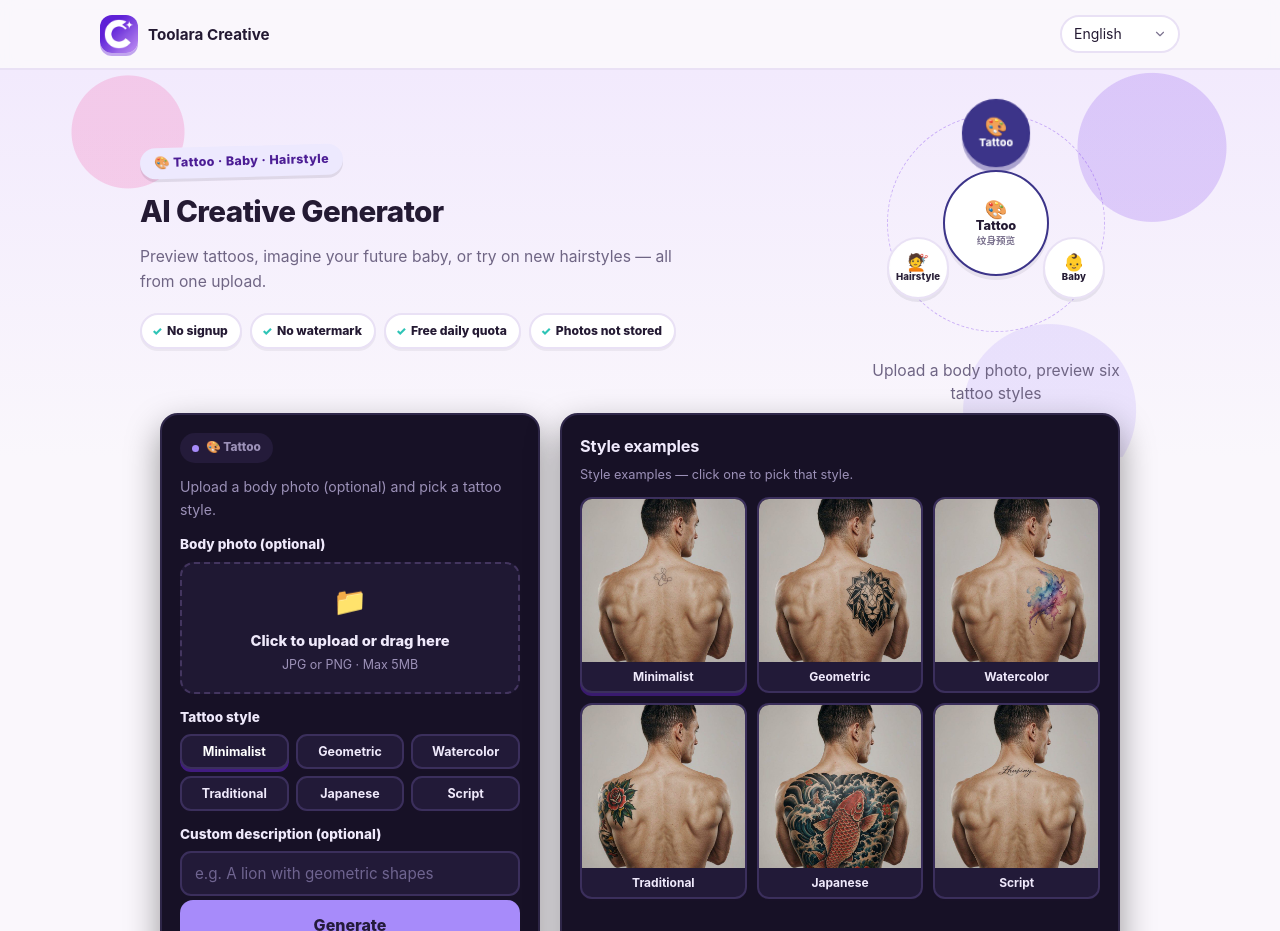
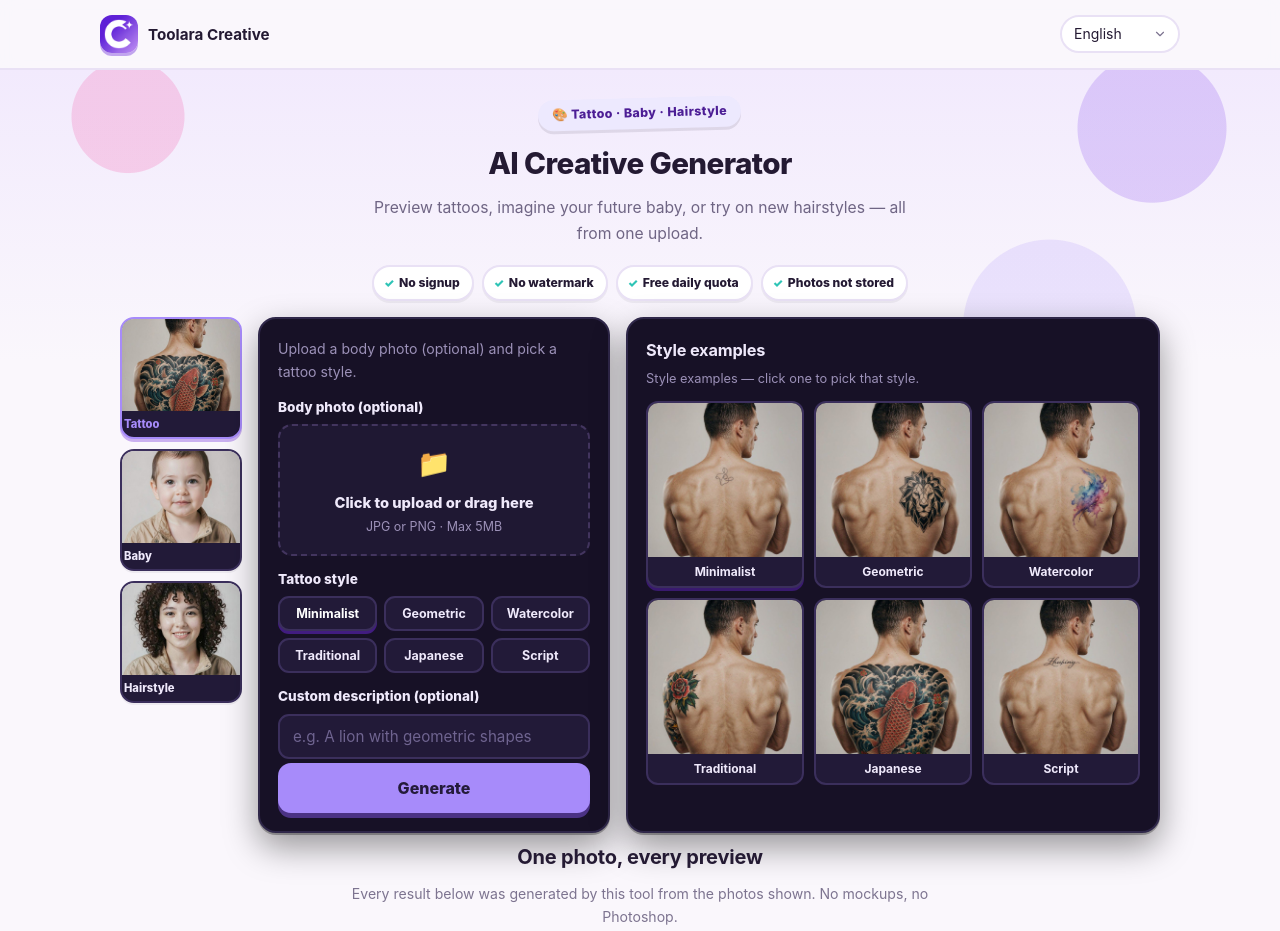
Before and after one commit to lvyafei2026-coder/ai-creative-generator, a website: page public/index.html in a window 1280 px wide. Shown: the top 931 px of the page. Drawn offline with Linux system fonts and the light colour scheme.

Commit message:
Replace ring selector with image-module mode rail on the left of the studio

```diff
--- a/public/css/style.css
+++ b/public/css/style.css
@@ -20,11 +20,11 @@ body { margin: 0; font-family: -apple-system, BlinkMacSystemFont, "Segoe UI", "P
 .hero h1 { font-size: 1.85rem; margin: 0 0 8px; font-weight: 850; letter-spacing: -0.02em; }
 .hero p { margin: 0 auto; color: #6f6584; font-size: 0.98rem; max-width: 560px; }
 
-.wrap { max-width: 1000px; margin: -44px auto 0; padding: 0 20px 64px; position: relative; z-index: 2; }
+.wrap { max-width: 1080px; margin: -44px auto 0; padding: 0 20px 64px; position: relative; z-index: 2; }
 .card { background: var(--card); border: 2px solid var(--border); border-radius: var(--radius); padding: 28px; margin-bottom: 22px; box-shadow: var(--shadow); }
 
 /* ---- 工作台左右分栏：左控制面板 / 右固定画布（状态切换） ---- */
-.studio { display: grid; grid-template-columns: 380px minmax(0, 1fr); gap: 20px; align-items: stretch; }
+.studio { display: grid; grid-template-columns: 122px 352px minmax(0, 1fr); gap: 16px; align-items: stretch; }
 .studio .card { margin-bottom: 0; display: flex; flex-direction: column; padding: 18px; }
 .stage { padding: 18px; min-height: 0; }
 .ex-view { display: flex; flex-direction: column; }
@@ -163,6 +163,10 @@ body { margin: 0; font-family: -apple-system, BlinkMacSystemFont, "Segoe UI", "P
 .studio[data-mode="tattoo"] .preset-btn { background: #221a38; border-color: #3b2f5c; }
 .studio[data-mode="tattoo"] .preset-btn:hover { border-color: var(--accent); }
 .studio[data-mode="tattoo"] .ex-card { background: #221a38; border-color: #3b2f5c; }
+.studio[data-mode="tattoo"] .rail-item { background: #221a38; border-color: #3b2f5c; }
+.studio[data-mode="tattoo"] .rail-item .rail-label { color: var(--text); }
+.studio[data-mode="tattoo"] .rail-item.active { border-color: var(--accent); }
+.studio[data-mode="tattoo"] .rail-item.active .rail-label { color: var(--accent); }
 .studio[data-mode="tattoo"] .ex-card img { background: #171126; }
 .studio[data-mode="tattoo"] .ex-card:hover { border-color: var(--accent); }
 .studio[data-mode="tattoo"] .ex-label { color: var(--text); }
@@ -198,29 +202,14 @@ body { margin: 0; font-family: -apple-system, BlinkMacSystemFont, "Segoe UI", "P
 .mode-desc { font-size: 0.88rem; color: var(--muted); margin: 0 0 12px; }
 label { display: block; font-weight: 800; font-size: 0.85rem; margin-bottom: 6px; }
 
-/* 左栏当前模式标识（切换器在 hero 环形导航） */
-.mode-current { display: inline-flex; align-items: center; gap: 7px; align-self: flex-start; font-size: 0.74rem; font-weight: 800; color: var(--muted); background: var(--lav); border-radius: 999px; padding: 5px 12px; margin-bottom: 12px; }
-.mode-current .mc-dot { width: 7px; height: 7px; border-radius: 50%; background: var(--accent); }
-
-/* ---- 环形功能导航（hero 右侧） ---- */
-.hero-shell { display: grid; grid-template-columns: minmax(0, 1fr) 288px; gap: 30px; align-items: center; max-width: 1000px; text-align: left; }
-.hero-copy h1, .hero-copy p { text-align: left; margin-left: 0; margin-right: 0; }
-.hero-copy .trust-bar { justify-content: flex-start; }
-.ring-col { display: flex; flex-direction: column; align-items: center; gap: 12px; }
-.mode-ring { position: relative; width: 250px; height: 250px; }
-.ring-orbit { position: absolute; inset: 16px; border: 1.5px dashed rgba(124,58,237,0.34); border-radius: 50%; }
-.ring-node { position: absolute; left: 50%; top: 50%; width: 62px; height: 62px; margin: -31px 0 0 -31px; padding: 0; border-radius: 50%; border: 2px solid var(--border); background: #fff; color: var(--text); display: flex; flex-direction: column; align-items: center; justify-content: center; gap: 1px; cursor: pointer; font-family: inherit; box-shadow: 0 3px 0 rgba(36,26,51,0.08); transition: transform 0.55s cubic-bezier(0.45,0.05,0.35,1.2), background 0.2s, border-color 0.2s, color 0.2s, box-shadow 0.2s; will-change: transform; }
-.ring-node-icon { font-size: 1.05rem; line-height: 1; }
-.ring-node-label { font-size: 0.6rem; font-weight: 800; letter-spacing: 0.01em; }
-.ring-node:hover:not(.active) { border-color: #c4b5fd; }
-.ring-node.active[data-mode="tattoo"] { background: #3c3489; border-color: #3c3489; color: #fff; box-shadow: 0 5px 0 rgba(60,52,137,0.4); }
-.ring-node.active[data-mode="baby"] { background: #db2777; border-color: #db2777; color: #fff; box-shadow: 0 5px 0 rgba(219,39,119,0.38); }
-.ring-node.active[data-mode="hairstyle"] { background: #7c3aed; border-color: #7c3aed; color: #fff; box-shadow: 0 5px 0 rgba(109,40,217,0.42); }
-.ring-hub { position: absolute; left: 50%; top: 50%; transform: translate(-50%, -50%); width: 106px; height: 106px; border-radius: 50%; background: #fff; border: 2px solid #7c3aed; display: flex; flex-direction: column; align-items: center; justify-content: center; gap: 1px; text-align: center; padding: 6px; box-shadow: 0 4px 0 rgba(36,26,51,0.07); transition: border-color 0.25s; }
-.ring-hub-icon { font-size: 1.15rem; line-height: 1; }
-.ring-hub-name { font-size: 0.8rem; font-weight: 850; line-height: 1.15; }
-.ring-hub-zh { font-size: 0.6rem; font-weight: 700; color: var(--muted); line-height: 1.2; }
-.ring-tag { margin: 0; max-width: 260px; font-size: 0.76rem; line-height: 1.45; color: var(--muted); text-align: center; }
+/* ---- 功能菜单栏：每个功能用真实效果图做模块 ---- */
+.mode-rail { display: flex; flex-direction: column; gap: 10px; }
+.rail-item { padding: 0; overflow: hidden; border: 2px solid var(--border); background: #fff; border-radius: 14px; cursor: pointer; font-family: inherit; box-shadow: 0 2px 0 rgba(36,26,51,0.06); transition: border-color 0.15s, transform 0.15s, box-shadow 0.15s; display: flex; flex-direction: column; }
+.rail-item img { display: block; width: 100%; height: 92px; object-fit: cover; background: #f1ebfa; }
+.rail-label { display: block; padding: 6px 2px; font-size: 0.7rem; font-weight: 800; color: var(--text); text-align: center; }
+.rail-item:hover { border-color: #c4b5fd; transform: translateY(-2px); }
+.rail-item.active { border-color: var(--accent); box-shadow: 0 3px 0 rgba(109,40,217,0.34); }
+.rail-item.active .rail-label { color: var(--accent-dark); }
 
 input[type="text"] { width: 100%; padding: 11px 13px; border: 2px solid var(--border); border-radius: 11px; font-size: 0.95rem; margin-bottom: 4px; background: #fff; color: var(--text); transition: border-color 0.15s, box-shadow 0.15s; font-family: inherit; }
 input[type="text"]:focus { outline: none; border-color: var(--accent); box-shadow: 0 0 0 3px rgba(124,58,237,0.15); }
@@ -316,12 +305,15 @@ li { margin-bottom: 8px; line-height: 1.65; }
 @media (max-width: 960px) { .site-footer-grid { grid-template-columns: repeat(2,minmax(0,1fr)); gap: 34px; } .site-footer-column:first-child { grid-column: 1 / -1; } }
 @media (max-width: 760px) { .site-footer { padding: 36px 20px 20px !important; } .site-footer-grid { grid-template-columns: 1fr; gap: 28px; } .site-footer-column:first-child { grid-column: auto; } .site-footer-links { gap: 10px 14px; } .site-footer-bottom { margin-top: 28px; } }
 
+
+@media (max-width: 1080px) {
+  .studio { grid-template-columns: 112px 330px minmax(0, 1fr); gap: 14px; }
+  .rail-item img { height: 84px; }
+}
+
 @media (max-width: 900px) {
-  .hero-shell { grid-template-columns: 1fr; gap: 22px; text-align: center; }
-  .hero-copy h1, .hero-copy p { text-align: center; margin-left: auto; margin-right: auto; }
-  .hero-copy .trust-bar { justify-content: center; }
-  .mode-ring { width: 224px; height: 224px; }
-  .ring-hub { width: 96px; height: 96px; }
-  .ring-node { width: 56px; height: 56px; margin: -28px 0 0 -28px; }
-  .ring-node-icon { font-size: 0.95rem; }
+  .studio { grid-template-columns: 1fr; }
+  .mode-rail { flex-direction: row; }
+  .rail-item { flex: 1; }
+  .rail-item img { height: 74px; }
 }
--- a/public/index.html
+++ b/public/index.html
@@ -83,7 +83,7 @@
 }
 </script>
 
-<link rel="stylesheet" href="/css/style.css?v=20261103c">
+<link rel="stylesheet" href="/css/style.css?v=20261103d">
 <style id="footer-groups-css">
 .site-footer-grid{grid-template-columns:minmax(0,0.85fr) minmax(0,2.65fr)!important;gap:40px!important}
 .site-footer-column:nth-child(2){grid-row:1/span 2!important}
@@ -121,8 +121,7 @@
 
 
 <header class="hero">
-  <div class="hero-inner hero-shell">
-    <div class="hero-copy">
+  <div class="hero-inner">
     <div class="hero-badge" data-i18n="badge">🎨 Tattoo · Baby · Hairstyle</div>
     <h1 data-i18n="h1">AI Creative Generator</h1>
     <p data-i18n="subtitle">Preview tattoos, imagine your future baby, or try on new hairstyles — all from one upload.</p>
@@ -133,38 +132,27 @@
       <li data-i18n="trustPrivate">Photos not stored</li>
     </ul>
   </div>
-    <div class="ring-col">
-      <div class="mode-ring" id="modeRing" role="tablist" aria-label="Choose a function">
-        <div class="ring-orbit" aria-hidden="true"></div>
-        <button type="button" class="ring-node active" role="tab" data-mode="tattoo" onclick="switchMode('tattoo')">
-          <span class="ring-node-icon" aria-hidden="true">🎨</span>
-          <span class="ring-node-label" data-i18n="ringNameTattoo">Tattoo</span>
-        </button>
-        <button type="button" class="ring-node" role="tab" data-mode="baby" onclick="switchMode('baby')">
-          <span class="ring-node-icon" aria-hidden="true">👶</span>
-          <span class="ring-node-label" data-i18n="ringNameBaby">Baby</span>
-        </button>
-        <button type="button" class="ring-node" role="tab" data-mode="hairstyle" onclick="switchMode('hairstyle')">
-          <span class="ring-node-icon" aria-hidden="true">💇</span>
-          <span class="ring-node-label" data-i18n="ringNameHair">Hairstyle</span>
-        </button>
-        <div class="ring-hub" id="ringHub" aria-live="polite">
-          <span class="ring-hub-icon" id="hubIcon" aria-hidden="true">🎨</span>
-          <span class="ring-hub-name" id="hubName" data-i18n="ringNameTattoo">Tattoo</span>
-          <span class="ring-hub-zh" id="hubZh" data-i18n="ringZhTattoo">纹身预览</span>
-        </div>
-      </div>
-      <p class="ring-tag" id="ringTag" data-i18n="ringTagTattoo">Upload a body photo, preview six tattoo styles</p>
-    </div>
-  </div>
 </header>
 
 <main class="wrap">
   <div class="studio" id="studio" data-mode="tattoo">
+    <nav class="mode-rail" aria-label="Choose a function">
+      <button type="button" class="rail-item active" data-mode="tattoo" onclick="switchMode('tattoo')">
+        <img src="/examples/tattoo/japanese.jpg" alt="Tattoo preview example" width="128" height="96">
+        <span class="rail-label" data-i18n="ringNameTattoo">Tattoo</span>
+      </button>
+      <button type="button" class="rail-item" data-mode="baby" onclick="switchMode('baby')">
+        <img src="/examples/baby/baby.jpg" alt="Baby prediction example" width="128" height="96" loading="lazy">
+        <span class="rail-label" data-i18n="ringNameBaby">Baby</span>
+      </button>
+      <button type="button" class="rail-item" data-mode="hairstyle" onclick="switchMode('hairstyle')">
+        <img src="/examples/hair/curly.jpg" alt="Hairstyle try-on example" width="128" height="96" loading="lazy">
+        <span class="rail-label" data-i18n="ringNameHair">Hairstyle</span>
+      </button>
+    </nav>
+
     <section class="card">
       <h2 class="visually-hidden" data-i18n="calcHeading">Creative generator</h2>
-
-      <div class="mode-current"><span class="mc-dot" aria-hidden="true"></span><span id="modeCurrentLabel" data-i18n="modeTattoo">🎨 Tattoo</span></div>
 
       <!-- Tattoo -->
       <div id="mode-tattoo" class="mode-panel">
@@ -530,6 +518,6 @@
 </footer>
 
 <script src="/js/i18n.js"></script>
-<script src="/js/app.js?v=20261103c"></script>
+<script src="/js/app.js?v=20261103d"></script>
 </body>
 </html>
--- a/public/js/app.js
+++ b/public/js/app.js
@@ -38,56 +38,18 @@ function updateSample() {
   else sampleImg.src = '/examples/baby/baby.jpg';
 }
 updateSample();
-document.addEventListener('DOMContentLoaded', () => { layoutRing(); updateRingInfo(); });
-window.addEventListener('load', () => { layoutRing(); updateRingInfo(); });
-window.addEventListener('resize', layoutRing);
-window.addEventListener('i18n-ready', updateRingInfo);
+document.addEventListener('DOMContentLoaded', updateModeUI);
+window.addEventListener('i18n-ready', updateModeUI);
 
-const RING_META = {
-  tattoo:   { emoji: '🎨', nameKey: 'ringNameTattoo', zhKey: 'ringZhTattoo', tagKey: 'ringTagTattoo', labelKey: 'modeTattoo', color: '#3c3489' },
-  baby:     { emoji: '👶', nameKey: 'ringNameBaby',   zhKey: 'ringZhBaby',   tagKey: 'ringTagBaby',   labelKey: 'modeBaby',   color: '#db2777' },
-  hairstyle:{ emoji: '💇', nameKey: 'ringNameHair',   zhKey: 'ringZhHair',   tagKey: 'ringTagHair',   labelKey: 'modeHair',   color: '#7c3aed' }
-};
-const RING_ORDER = ['tattoo', 'baby', 'hairstyle'];
-
-// 环形导航布局：选中节点旋转到正上方，其余按 120° 均分
-function layoutRing() {
-  const ring = document.getElementById('modeRing');
-  if (!ring) return;
-  const nodes = [...ring.querySelectorAll('.ring-node')];
-  if (!nodes.length) return;
-  const nodeW = nodes[0].offsetWidth || 62;
-  const R = Math.max(0, ring.clientWidth / 2 - nodeW / 2 - 4);
-  const activeIdx = Math.max(0, RING_ORDER.indexOf(currentMode));
-  const rot = -activeIdx * 120;
-  nodes.forEach((node, i) => {
-    const a = -90 + i * 120 + rot;
-    const isActive = node.dataset.mode === currentMode;
-    node.style.transform = 'rotate(' + a + 'deg) translate(' + R + 'px) rotate(' + (-a) + 'deg) scale(' + (isActive ? 1.1 : 1) + ')';
-    node.classList.toggle('active', isActive);
-    node.setAttribute('aria-selected', isActive ? 'true' : 'false');
+// 功能菜单栏：效果图模块高亮跟随当前模式
+function updateModeUI() {
+  document.querySelectorAll('.rail-item').forEach(el => {
+    const isActive = el.dataset.mode === currentMode;
+    el.classList.toggle('active', isActive);
+    el.setAttribute('aria-current', isActive ? 'true' : 'false');
   });
 }
-
-// 中心圆与明细文案跟随当前模式
-function updateRingInfo() {
-  const meta = RING_META[currentMode];
-  const dict = t();
-  const hub = document.getElementById('ringHub');
-  const hubIcon = document.getElementById('hubIcon');
-  const hubName = document.getElementById('hubName');
-  const hubZh = document.getElementById('hubZh');
-  const tag = document.getElementById('ringTag');
-  const chip = document.getElementById('modeCurrentLabel');
-  if (hubIcon) hubIcon.textContent = meta.emoji;
-  if (hub) hub.style.borderColor = meta.color;
-  if (hubName && dict[meta.nameKey]) hubName.textContent = dict[meta.nameKey];
-  if (hubZh && dict[meta.zhKey]) hubZh.textContent = dict[meta.zhKey];
-  if (tag && dict[meta.tagKey]) tag.textContent = dict[meta.tagKey];
-  if (chip && dict[meta.labelKey]) chip.textContent = dict[meta.labelKey];
-  layoutRing();
-}
-window.updateRingInfo = updateRingInfo;
+window.updateModeUI = updateModeUI;
 
 function switchMode(mode) {
   currentMode = mode;
@@ -99,7 +61,7 @@ function switchMode(mode) {
   updateGenerateBtn();
   setStage('examples');
   updateSample();
-  updateRingInfo();
+  updateModeUI();
 }
 window.switchMode = switchMode;
 
```
Lines whose indentation alone changed are shown as unchanged.
